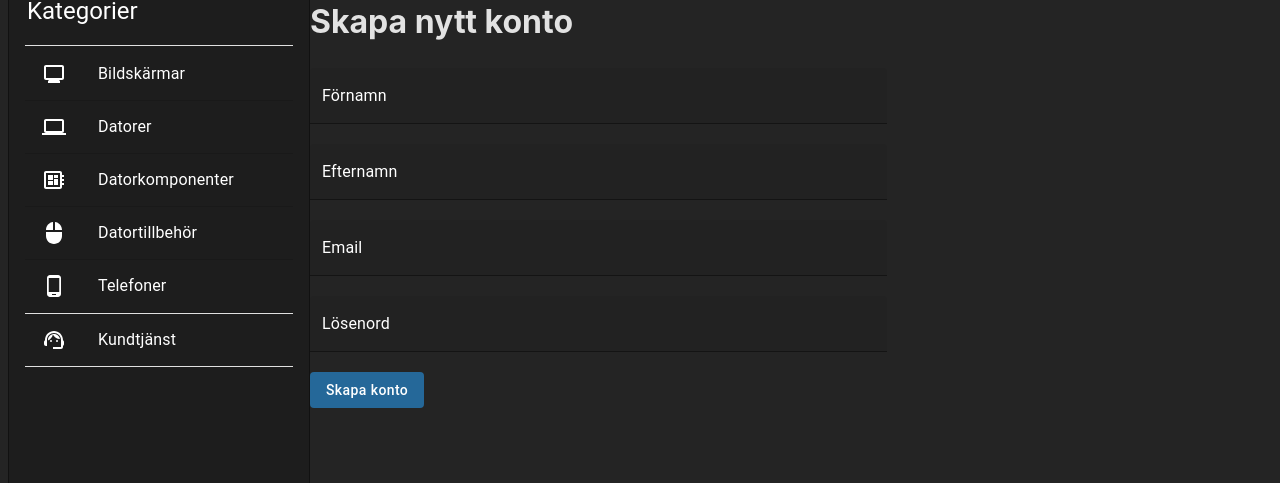
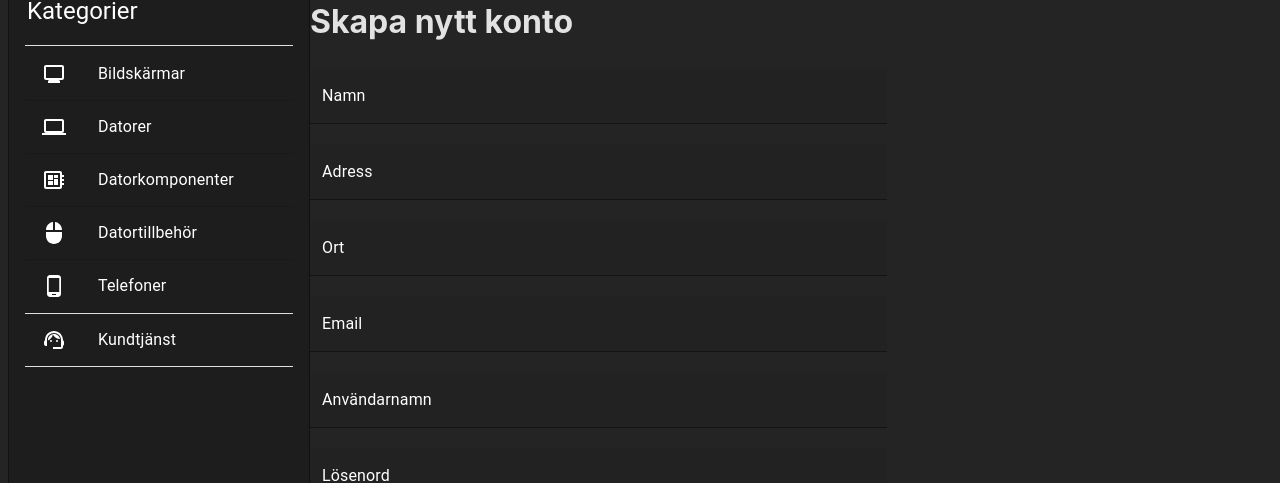
Before and after one commit to JantesInferno/Webbshop, a React (Vite) app: page /Webbshop/register in a window 1280 px wide. Shown: the part 131-614 px from the top of the page. Built offline with nearby package versions, Linux system fonts and the light colour scheme; no server answers.

Commit message:
fixed registration

```diff
--- a/src/components/register/Register.jsx
+++ b/src/components/register/Register.jsx
@@ -5,15 +5,17 @@ import { AuthContext } from '../../contexts/AuthContext';
 
 const Register = () => {
 
-    const [firstName, setFirstName] = useState({ value: ''});
-    const [lastName, setLastName] = useState({ value: ''});
+    const [name, setName] = useState({ value: ''});
+    const [address, setAddress] = useState({ value: ''});
+    const [city, setCity] = useState({ value: ''});
+    const [username, setUsername] = useState({ value: ''});
     const [email, setEmail] = useState({ value: ''});
     const [password, setPassword] = useState({ value: ''});
     const [isError, setIsError] = useState(false);
 
     const {createUserAccount} = useContext(AuthContext);
 
-    const states = [firstName, lastName, email, password];
+    const states = [name, address, city, email, username, password];
 
     const navigate = useNavigate();
 
@@ -30,7 +32,7 @@ const Register = () => {
         })
 
         if (valid) {
-            createUserAccount(email.value, password.value, firstName.value, lastName.value);
+            createUserAccount(name.value, address.value, city.value, email.value, username.value, password.value);
             navigate('/');
         }
         else {
@@ -46,21 +48,33 @@ const Register = () => {
             <div className='register' style={{ margin: '0 auto'}}>
                 <form className='form'>
                 <h1>Skapa nytt konto</h1>
-                <TextField color="action" label="Förnamn" variant="filled"
-                value={firstName.value} error={ isError && firstName.value === "" } helperText={ isError && firstName.value === "" ? 'Obligatoriskt fält' : ''}
-                onChange={event => setFirstName({ value: event.target.value })}
+                <TextField color="action" label="Namn" variant="filled"
+                value={name.value} error={ isError && name.value === "" } helperText={ isError && name.value === "" ? 'Obligatoriskt fält' : ''}
+                onChange={event => setName({ value: event.target.value })}
                 sx={{ width: '60%', marginBottom: '20px', input: { color: 'secondary.main' }, label: { color: 'secondary.main' } }}
                 />
 
-                <TextField color="action" label="Efternamn" variant="filled"
-                value={lastName.value} error={ isError && lastName.value === "" } helperText={ isError && lastName.value === "" ? 'Obligatoriskt fält' : ''}
-                onChange={event => setLastName({ value: event.target.value })}
+                <TextField color="action" label="Adress" variant="filled"
+                value={address.value} error={ isError && address.value === "" } helperText={ isError && address.value === "" ? 'Obligatoriskt fält' : ''}
+                onChange={event => setAddress({ value: event.target.value })}
+                sx={{ width: '60%', marginBottom: '20px', input: { color: 'secondary.main' }, label: { color: 'secondary.main' } }}
+                />
+
+                <TextField color="action" label="Ort" variant="filled"
+                value={city.value} error={ isError && city.value === "" } helperText={ isError && city.value === "" ? 'Obligatoriskt fält' : ''}
+                onChange={event => setCity({ value: event.target.value })}
                 sx={{ width: '60%', marginBottom: '20px', input: { color: 'secondary.main' }, label: { color: 'secondary.main' } }}
                 />
 
                 <TextField color="action" label="Email" variant="filled"
                 value={email.value} error={ isError && email.value === "" } helperText={ isError && email.value === "" ? 'Obligatoriskt fält' : ''}
                 onChange={event => setEmail({ value: event.target.value })}
+                sx={{ width: '60%', marginBottom: '20px', input: { color: 'secondary.main' }, label: { color: 'secondary.main' } }}
+                />
+
+                <TextField color="action" label="Användarnamn" variant="filled"
+                value={username.value} error={ isError && username.value === "" } helperText={ isError && username.value === "" ? 'Obligatoriskt fält' : ''}
+                onChange={event => setUsername({ value: event.target.value })}
                 sx={{ width: '60%', marginBottom: '20px', input: { color: 'secondary.main' }, label: { color: 'secondary.main' } }}
                 />
 
```
